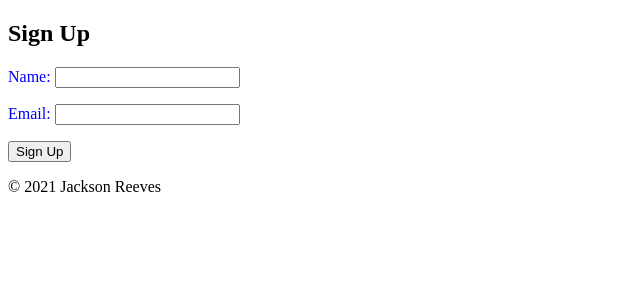
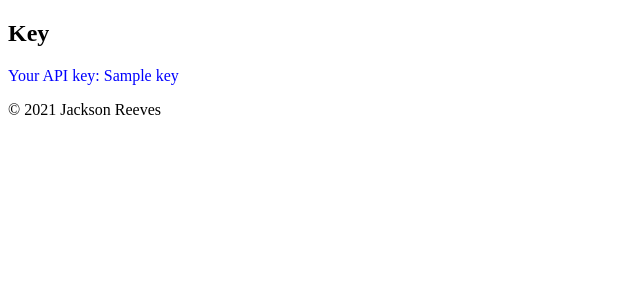
Before and after one commit to jtreeves/regressions_api, a Flask app: template app/templates/signup.html in a window 1280 px wide. Shown: the part 152-452 px from the top of the page, without its empty margins (0-640 px from the left). Run offline with Flask 2, Linux system fonts and the light colour scheme; tables that the repository leaves empty hold one stand-in row (values such as "Sample post"); the template is opened without the code that fills it: values that come from a table or form of the project are taken from there, most other values are stand-ins (such as "Sample title", 1, 10 or a date in 2020); some libraries are stand-ins or nearby versions.

Commit message:
[templates/signup] Add if block for general case; import if blocks from key.html

```diff
--- a/app/templates/signup.html
+++ b/app/templates/signup.html
@@ -15,6 +15,7 @@
 {% endblock %}
 
 {% block content %}
+    {% if not key and not error %}
         <h2>Sign Up</h2>
 
         <form action='' method='post'>
@@ -38,4 +39,22 @@
                 {{ form.submit() }}
             </p>
         </form>
+    {% endif %}
+
+    {% if key %}
+        <h2>Key</h2>
+
+        <p>
+            Your API key:
+            {{ key }}
+        </p>
+    {% endif %}
+
+    {% if error %}
+        <h2>Error</h2>
+
+        <p>
+            {{ error }}
+        </p>
+    {% endif %}
 {% endblock %}
```
Lines whose indentation alone changed are shown as unchanged.
